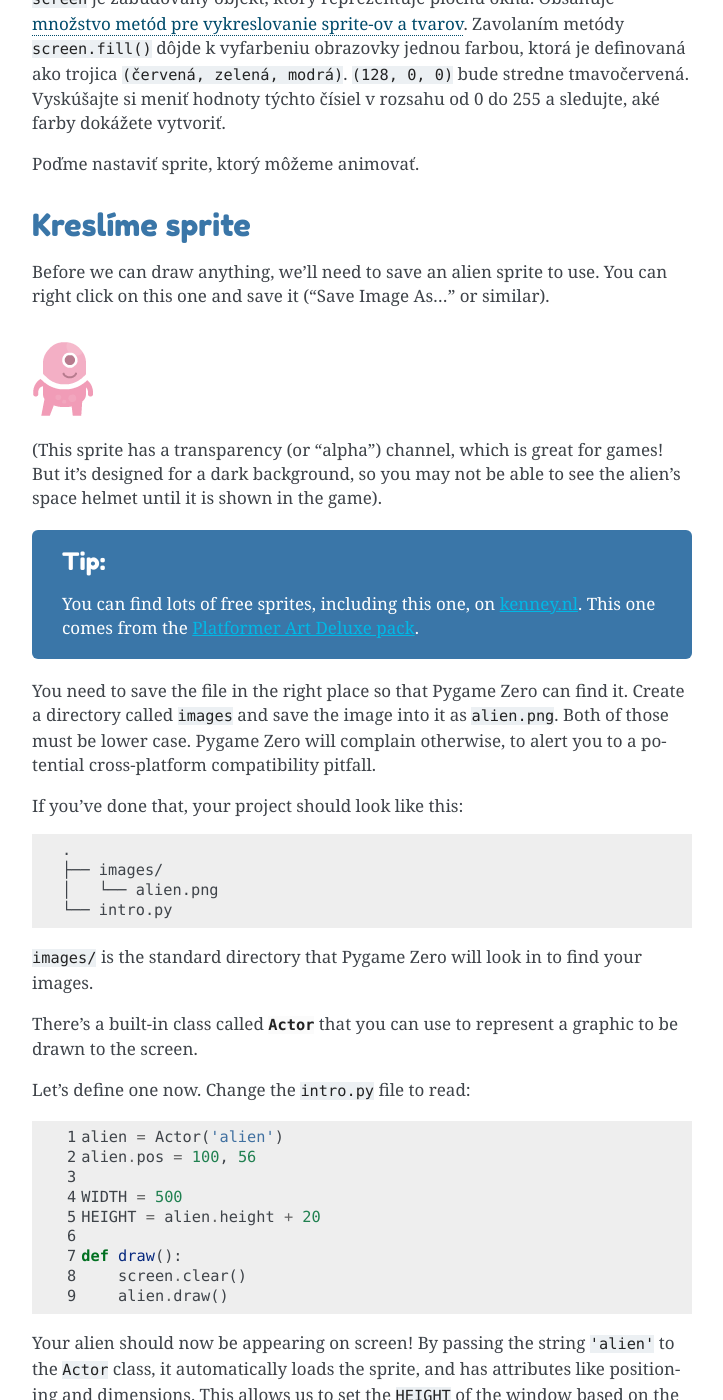
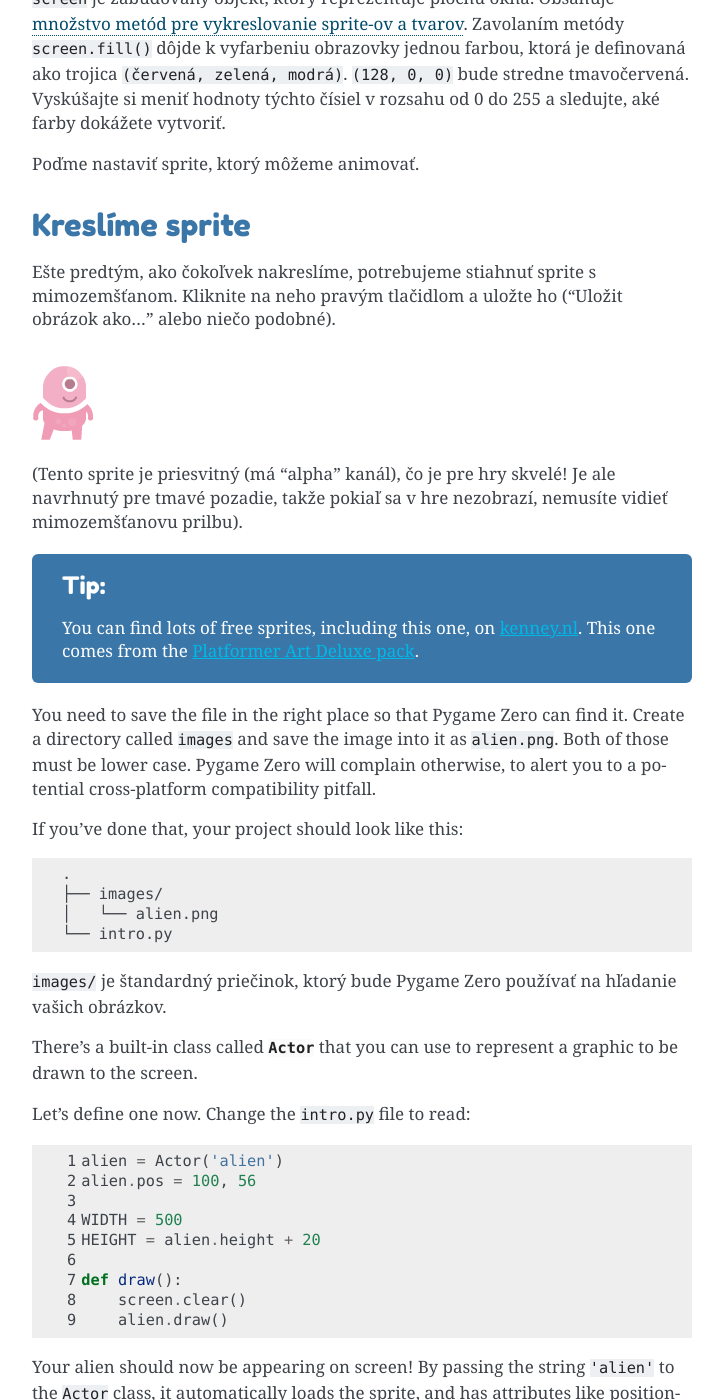
Before and after one commit to bletvaska/pgzero-slovak, a Sphinx documentation site: the page built from doc/introduction.rst, in a window 1280 px wide and 1400 px high, scrolled down 950 px. Shown: the whole window, without its empty margins (388-1111 px from the left). Built offline with Sphinx 7.4.7, drawn with Linux system fonts in a browser that asks for light colours; pages that are not in the unit, such as notebooks, are missing from menus.

Commit message:
translation of introduction

```diff
--- a/doc/introduction.rst
+++ b/doc/introduction.rst
@@ -54,14 +54,14 @@
 Kreslíme sprite
 ---------------
 
-Before we can draw anything, we'll need to save an alien sprite to use. You can
-right click on this one and save it ("Save Image As..." or similar).
+Ešte predtým, ako čokoľvek nakreslíme, potrebujeme stiahnuť sprite s mimozemšťanom.
+Kliknite na neho pravým tlačidlom a uložte ho ("Uložit obrázok ako..." alebo niečo podobné).
 
 .. image:: _static/alien.png
 
-(This sprite has a transparency (or "alpha") channel, which is great for games!
-But it's designed for a dark background, so you may not be able to see the
-alien's space helmet until it is shown in the game).
+(Tento sprite je priesvitný (má "alpha" kanál), čo je pre hry skvelé!
+Je ale navrhnutý pre tmavé pozadie, takže pokiaľ sa v hre nezobrazí,
+nemusíte vidieť mimozemšťanovu prilbu).
 
 .. tip::
 
@@ -84,8 +84,8 @@
     │   └── alien.png
     └── intro.py
 
-``images/`` is the standard directory that Pygame Zero will look in to find
-your images.
+``images/`` je štandardný priečinok, ktorý bude Pygame Zero používať na hľadanie
+vašich obrázkov.
 
 There's a built-in class called :class:`Actor` that you can use to represent a
 graphic to be drawn to the screen.
```
